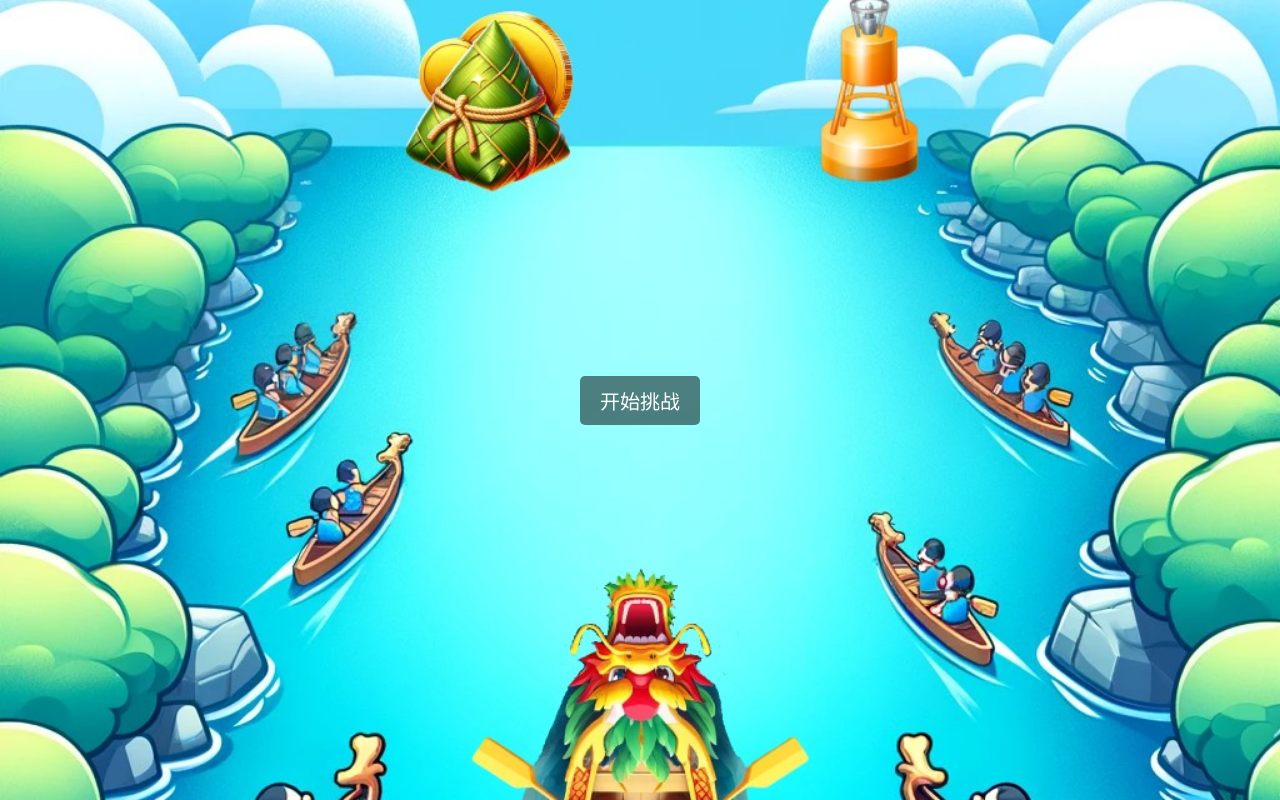
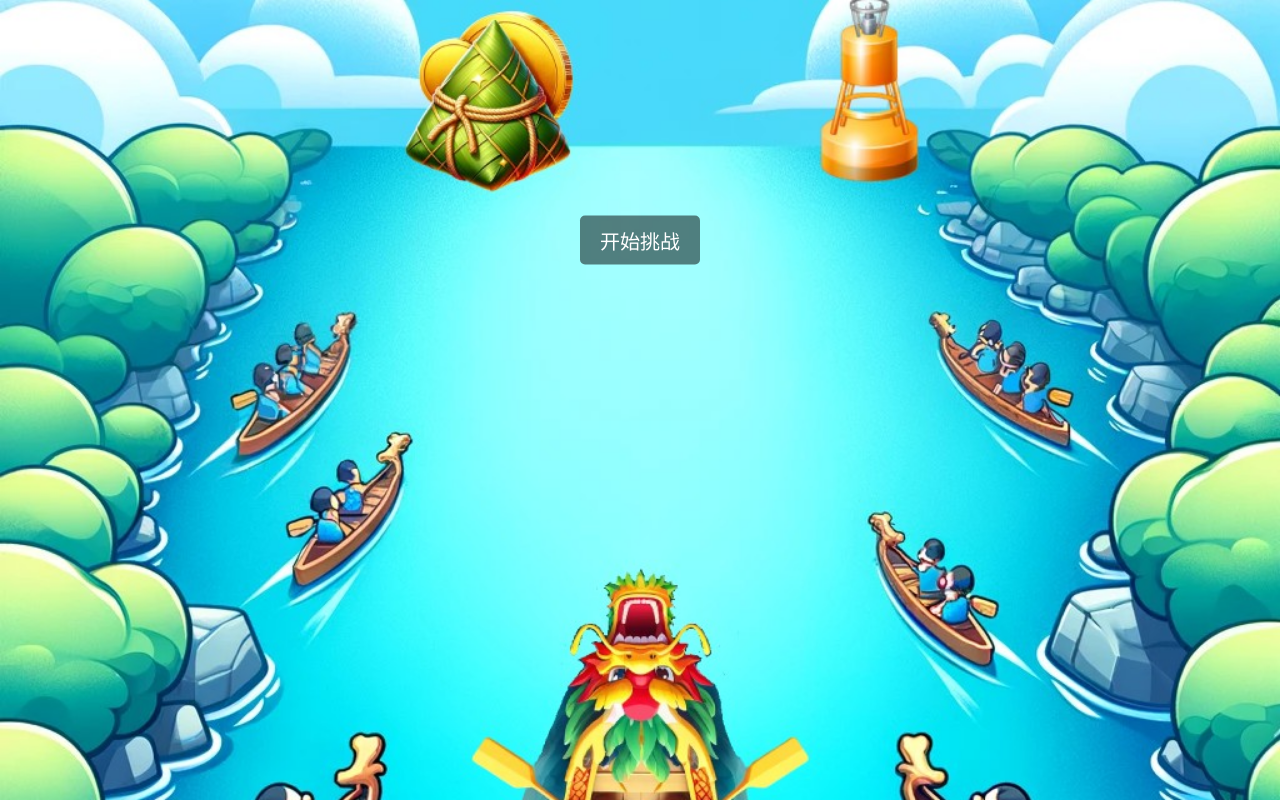
Before and after one commit to siryeah/lz, a plain HTML site: page index.html in a window 1280 px wide. Drawn offline with Linux system fonts and the light colour scheme.

Commit message:
Update index.html

```diff
--- a/index.html
+++ b/index.html
@@ -38,6 +38,10 @@
             color: white;
             border: none;
             border-radius: 5px;
+            position: absolute; /* 添加这一行 */
+            top: 30%; /* 调整按钮距离顶部的距离 */
+            left: 50%;
+            transform: translate(-50%, -50%);
         }
     </style>
 </head>
```
